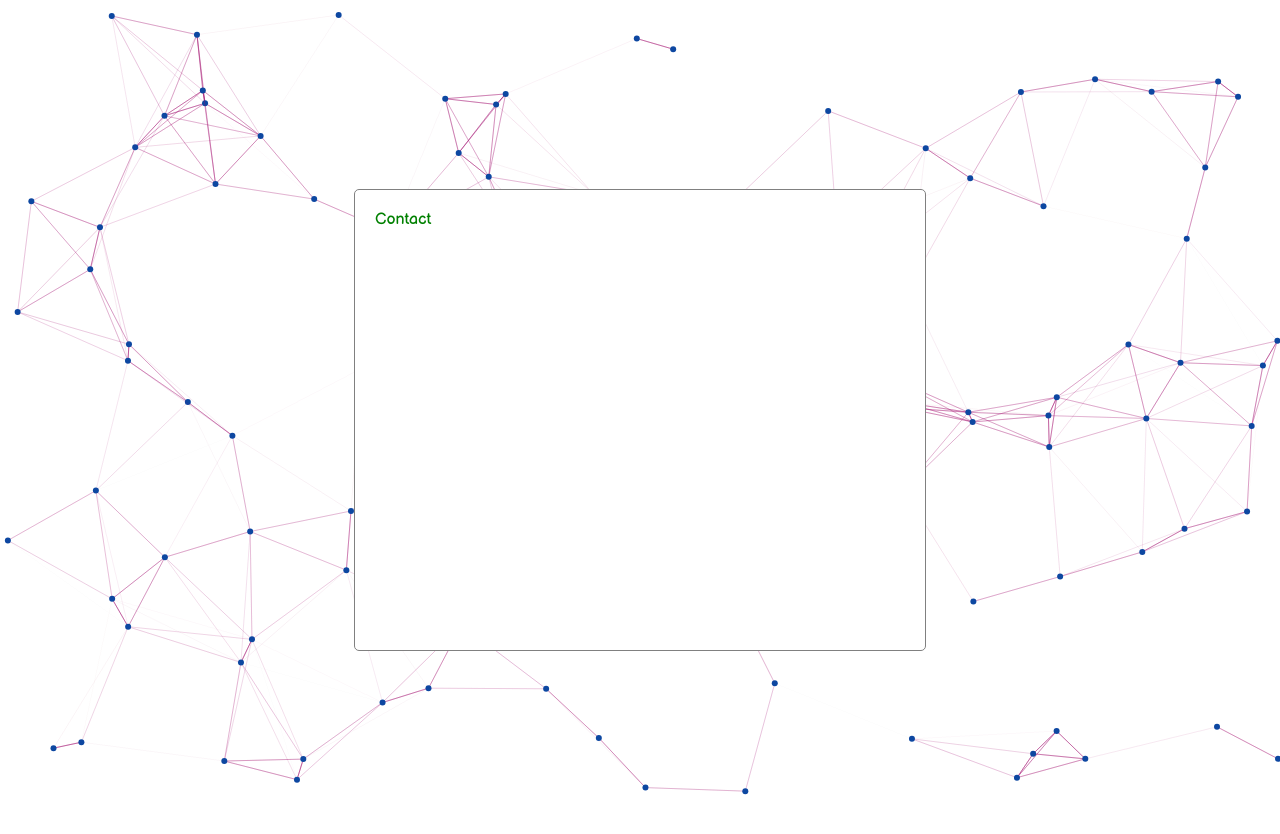
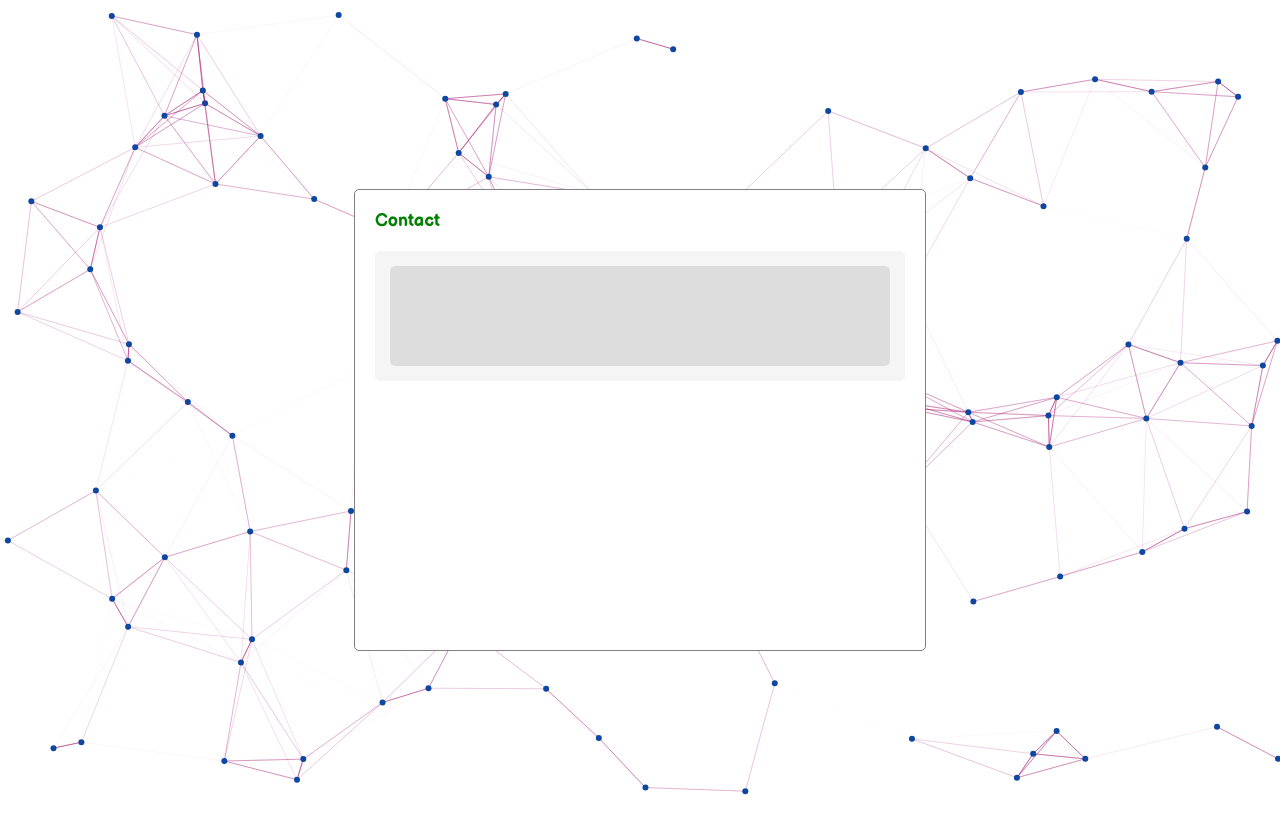
Before and after one commit to Yasashri/portfolio, a React (Vite) app: page / in a window 1280 px wide. Both pictures are taken after a click on the element "Portfolio". Shown: the top 834 px of the page. Built offline with nearby package versions, Linux system fonts and the light colour scheme; a web font is replaced by a local one.

Commit message:
Changed modal enter and exit animations

```diff
--- a/src/Components/Contact.tsx
+++ b/src/Components/Contact.tsx
@@ -1,28 +1,45 @@
-import { useState } from "react";
-
-interface contacts {
+import { useState, useEffect } from "react";
+interface ContactsProps {
   visibility: boolean;
   closeButton: () => void;
 }
 
-function Contact({ visibility, closeButton }: contacts) {
+function Contact({ visibility, closeButton }: ContactsProps) {
+  const [isExiting, setIsExiting] = useState(false);
+  const [isMounted, setIsMounted] = useState(visibility);
   const [isHovered, setIsHovered] = useState(false);
+
+  useEffect(() => {
+    if (visibility) {
+      setIsMounted(true);
+      setIsExiting(false);
+    } else {
+      setIsExiting(true);
+      setTimeout(() => {
+        setIsMounted(false);
+        setIsExiting(false);
+      }, 400);
+    }
+  }, [visibility]);
+
+  if (!isMounted) return null;
+
   return (
     <div
-      className={
-        visibility ? "ym-contact-container--visible" : "ym-contact-container"
-      }
+      className={`ym-contact-container ${
+        isExiting ? "exit-right" : "enter-left"
+      }`}
     >
       <div
-        className='ym-contact-container__title'
+        className="ym-contact-container__title"
         onClick={closeButton}
         onMouseEnter={() => setIsHovered(true)}
         onMouseLeave={() => setIsHovered(false)}
       >
         {isHovered ? "Close" : "Contact"}
       </div>
-      <div className='ym-contact-container__card'>
-        <div className='ym-contact-container__card-data'></div>
+      <div className="ym-contact-container__card">
+        <div className="ym-contact-container__card-data"></div>
       </div>
     </div>
   );
--- a/src/Components/Portfolio.tsx
+++ b/src/Components/Portfolio.tsx
@@ -1,28 +1,45 @@
-import { useState } from "react";
-
-interface contacts {
+import { useState, useEffect } from "react";
+interface ResumeProps {
   visibility: boolean;
   closeButton: () => void;
 }
 
-function Portfolio({ visibility, closeButton }: contacts) {
+function Portfolio({ visibility, closeButton }: ResumeProps) {
+  const [isExiting, setIsExiting] = useState(false);
+  const [isMounted, setIsMounted] = useState(visibility);
   const [isHovered, setIsHovered] = useState(false);
+
+  useEffect(() => {
+    if (visibility) {
+      setIsMounted(true);
+      setIsExiting(false);
+    } else {
+      setIsExiting(true);
+      setTimeout(() => {
+        setIsMounted(false);
+        setIsExiting(false);
+      }, 400);
+    }
+  }, [visibility]);
+
+  if (!isMounted) return null;
+
   return (
     <div
-      className={
-        visibility ? "ym-contact-container--visible" : "ym-contact-container"
-      }
+      className={`ym-contact-container ${
+        isExiting ? "exit-right" : "enter-left"
+      }`}
     >
       <div
-        className='ym-contact-container__title'
+        className="ym-contact-container__title"
         onClick={closeButton}
         onMouseEnter={() => setIsHovered(true)}
         onMouseLeave={() => setIsHovered(false)}
       >
-        {isHovered ? "Close" : "Contact"}
+        {isHovered ? "Close" : "Portfolio"}
       </div>
-      <div className='ym-contact-container__card'>
-        <div className='ym-contact-container__card-data'></div>
+      <div className="ym-contact-container__card">
+        <div className="ym-contact-container__card-data"></div>
       </div>
     </div>
   );
--- a/src/Components/Resume.tsx
+++ b/src/Components/Resume.tsx
@@ -1,28 +1,45 @@
-import { useState } from "react";
-
-interface contacts {
+import { useState, useEffect } from "react";
+interface ResumeProps {
   visibility: boolean;
   closeButton: () => void;
 }
 
-function Resume({ visibility, closeButton }: contacts) {
+function Resume({ visibility, closeButton }: ResumeProps) {
+  const [isExiting, setIsExiting] = useState(false);
+  const [isMounted, setIsMounted] = useState(visibility);
   const [isHovered, setIsHovered] = useState(false);
+
+  useEffect(() => {
+    if (visibility) {
+      setIsMounted(true);
+      setIsExiting(false);
+    } else {
+      setIsExiting(true);
+      setTimeout(() => {
+        setIsMounted(false);
+        setIsExiting(false);
+      }, 400);
+    }
+  }, [visibility]);
+
+  if (!isMounted) return null;
+
   return (
     <div
-      className={
-        visibility ? "ym-contact-container--visible" : "ym-contact-container"
-      }
+      className={`ym-contact-container ${
+        isExiting ? "exit-right" : "enter-left"
+      }`}
     >
       <div
-        className='ym-contact-container__title'
+        className="ym-contact-container__title"
         onClick={closeButton}
         onMouseEnter={() => setIsHovered(true)}
         onMouseLeave={() => setIsHovered(false)}
       >
-        {isHovered ? "Close" : "Contact"}
+        {isHovered ? "Close" : "Resume"}
       </div>
-      <div className='ym-contact-container__card'>
-        <div className='ym-contact-container__card-data'></div>
+      <div className="ym-contact-container__card">
+        <div className="ym-contact-container__card-data"></div>
       </div>
     </div>
   );
--- a/src/pages/Home.tsx
+++ b/src/pages/Home.tsx
@@ -1,6 +1,8 @@
-import { useState, useEffect } from "react";
+import { useState, useEffect, useCallback } from "react";
 import ParticleBackground from "../Components/ParticleBackground";
 import Contact from "../Components/Contact";
+import Resume from "../Components/Resume";
+import Portfolio from "../Components/Portfolio";
 
 const titles = [
   "I am Yasashri Medagedara",
@@ -12,15 +14,11 @@ const titles = [
 const Home = () => {
   const [currentTitle, setCurrentTitle] = useState(0);
   const [fade, setFade] = useState(true);
-  const [contactVisible, setContactVisible] = useState(false);
+  const [visibleComponent, setVisibleComponent] = useState<"contact" | "resume" | "portfolio" | null>(null);
 
-  const openContacts = () => {
-    setContactVisible((prev) => !prev);
-  };
-
-  const closeContact = () => {
-    setContactVisible(false);
-  };
+  const toggleComponent = useCallback((component: "contact" | "resume" | "portfolio") => {
+    setVisibleComponent((prev) => (prev === component ? null : component));
+  }, []);
 
   useEffect(() => {
     const interval = setInterval(() => {
@@ -38,26 +36,29 @@ const Home = () => {
     <div style={{ position: "relative", height: "100vh" }}>
       <ParticleBackground />
       <div className="ym-container">
-        <Contact visibility={contactVisible} closeButton={closeContact} />
+        <Contact visibility={visibleComponent === "contact"} closeButton={() => setVisibleComponent(null)} />
+        <Resume visibility={visibleComponent === "resume"} closeButton={() => setVisibleComponent(null)} />
+        <Portfolio visibility={visibleComponent === "portfolio"} closeButton={() => setVisibleComponent(null)} />
         <div className={`ym-container__name ${fade ? "fade-in" : "fade-out"}`}>
           {titles[currentTitle]}
         </div>
+
         <div className="ym-container__menu">
           <div
             className="ym-container__menu-item ym-container__menu-item--portfolio"
-            onClick={openContacts}
+            onClick={() => toggleComponent("contact")}
           >
             Portfolio
           </div>
           <div
             className="ym-container__menu-item ym-container__menu-item--resume"
-            onClick={openContacts}
+            onClick={() => toggleComponent("resume")}
           >
             Resume
           </div>
           <div
             className="ym-container__menu-item ym-container__menu-item--contact"
-            onClick={openContacts}
+            onClick={() => toggleComponent("portfolio")}
           >
             Contact
           </div>
--- a/src/styles/css/App.css
+++ b/src/styles/css/App.css
@@ -82,36 +82,29 @@ body {
     padding: 8px 16px;
   }
 }
-@keyframes scaleDown {
+@keyframes slideInLeft {
   from {
-    transform: scale(1);
+    transform: translateX(-100%);
+    opacity: 0;
   }
   to {
-    transform: scale(0);
+    transform: translateX(0);
+    opacity: 1;
+  }
+}
+@keyframes slideOutRight {
+  from {
+    transform: translateX(0);
+    opacity: 1;
+  }
+  to {
+    transform: translateX(100%);
+    opacity: 0;
   }
 }
 .ym-contact-container {
-  opacity: 0;
-  transform: scale(0);
-  animation: scaleDown 0.3s ease-out;
-}
-.ym-contact-container__title {
-  color: green;
-  cursor: pointer;
-}
-
-@keyframes scaleUp {
-  from {
-    transform: scale(0);
-  }
-  to {
-    transform: scale(1);
-  }
-}
-.ym-contact-container--visible {
   visibility: visible;
   padding: 20px;
-  transform: scale(1);
   position: absolute;
   z-index: 1;
   height: 420px;
@@ -119,5 +112,32 @@ body {
   background-color: white;
   border: 1px solid gray;
   border-radius: 5px;
-  animation: scaleUp 0.5s ease-out;
 }
+
+.enter-left {
+  animation: slideInLeft 0.4s ease-out;
+}
+
+.exit-right {
+  animation: slideOutRight 0.4s ease-out;
+}
+
+.ym-contact-container__title {
+  color: green;
+  cursor: pointer;
+  font-size: 18px;
+  font-weight: bold;
+}
+
+.ym-contact-container__card {
+  margin-top: 20px;
+  padding: 15px;
+  background-color: #f5f5f5;
+  border-radius: 5px;
+}
+
+.ym-contact-container__card-data {
+  height: 100px;
+  background-color: #ddd;
+  border-radius: 5px;
+}
--- a/src/styles/scss/_contact.scss
+++ b/src/styles/scss/_contact.scss
@@ -1,32 +1,28 @@
-@keyframes scaleDown {
+@keyframes slideInLeft {
   from {
-    transform: scale(1);
+    transform: translateX(-100%);
+    opacity: 0;
   }
   to {
-    transform: scale(0);
+    transform: translateX(0);
+    opacity: 1;
   }
 }
-.ym-contact-container {
-  opacity: 0;
-  transform: scale(0);
-  animation: scaleDown 0.3s ease-out;
-  &__title {
-    color: green;
-    cursor: pointer;
+
+@keyframes slideOutRight {
+  from {
+    transform: translateX(0);
+    opacity: 1;
+  }
+  to {
+    transform: translateX(100%);
+    opacity: 0;
   }
 }
-@keyframes scaleUp {
-  from {
-    transform: scale(0);
-  }
-  to {
-    transform: scale(1);
-  }
-}
-.ym-contact-container--visible {
+
+.ym-contact-container {
   visibility: visible;
   padding: 20px;
-  transform: scale(1);
   position: absolute;
   z-index: 1;
   height: 420px;
@@ -34,5 +30,32 @@
   background-color: white;
   border: 1px solid gray;
   border-radius: 5px;
-  animation: scaleUp 0.5s ease-out;
 }
+
+.enter-left {
+  animation: slideInLeft 0.4s ease-out;
+}
+
+.exit-right {
+  animation: slideOutRight 0.4s ease-out;
+}
+
+.ym-contact-container__title {
+  color: green;
+  cursor: pointer;
+  font-size: 18px;
+  font-weight: bold;
+}
+
+.ym-contact-container__card {
+  margin-top: 20px;
+  padding: 15px;
+  background-color: #f5f5f5;
+  border-radius: 5px;
+}
+
+.ym-contact-container__card-data {
+  height: 100px;
+  background-color: #ddd;
+  border-radius: 5px;
+}
```
